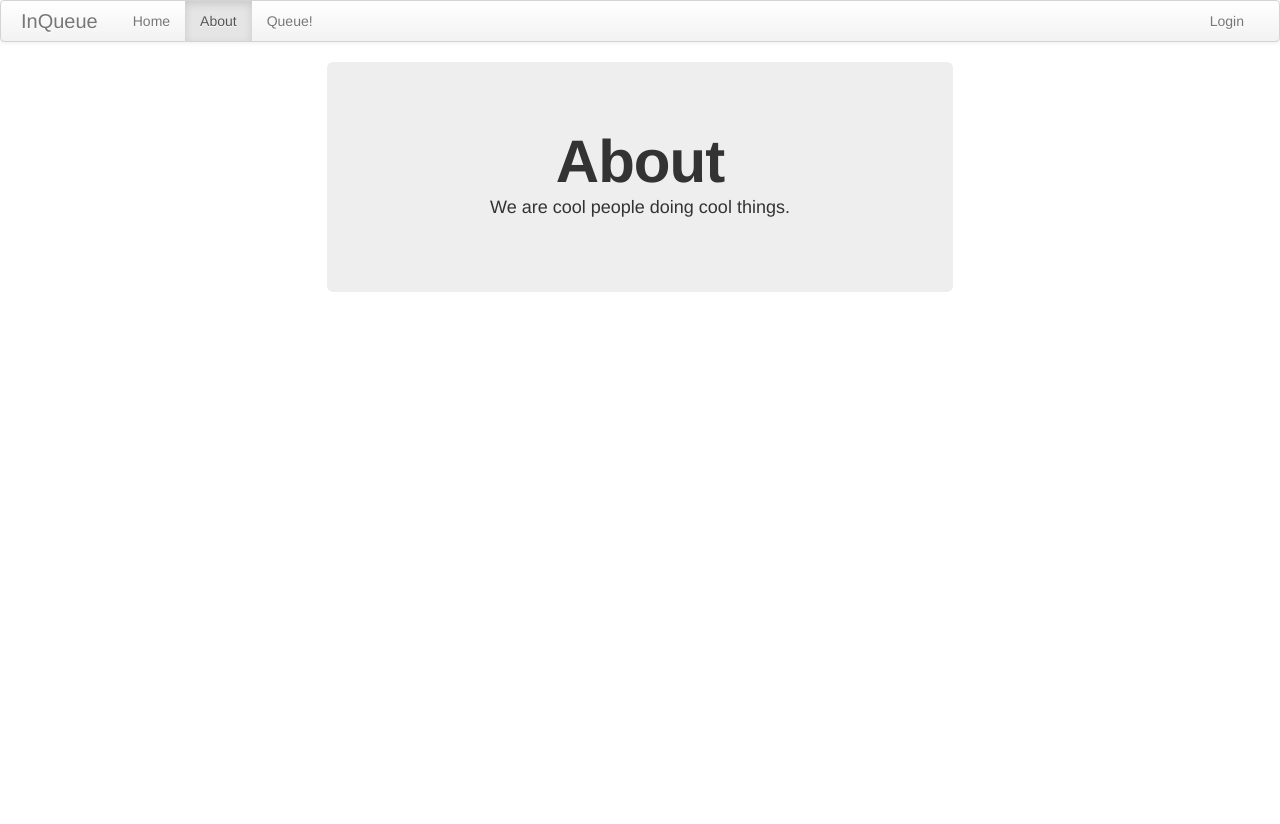
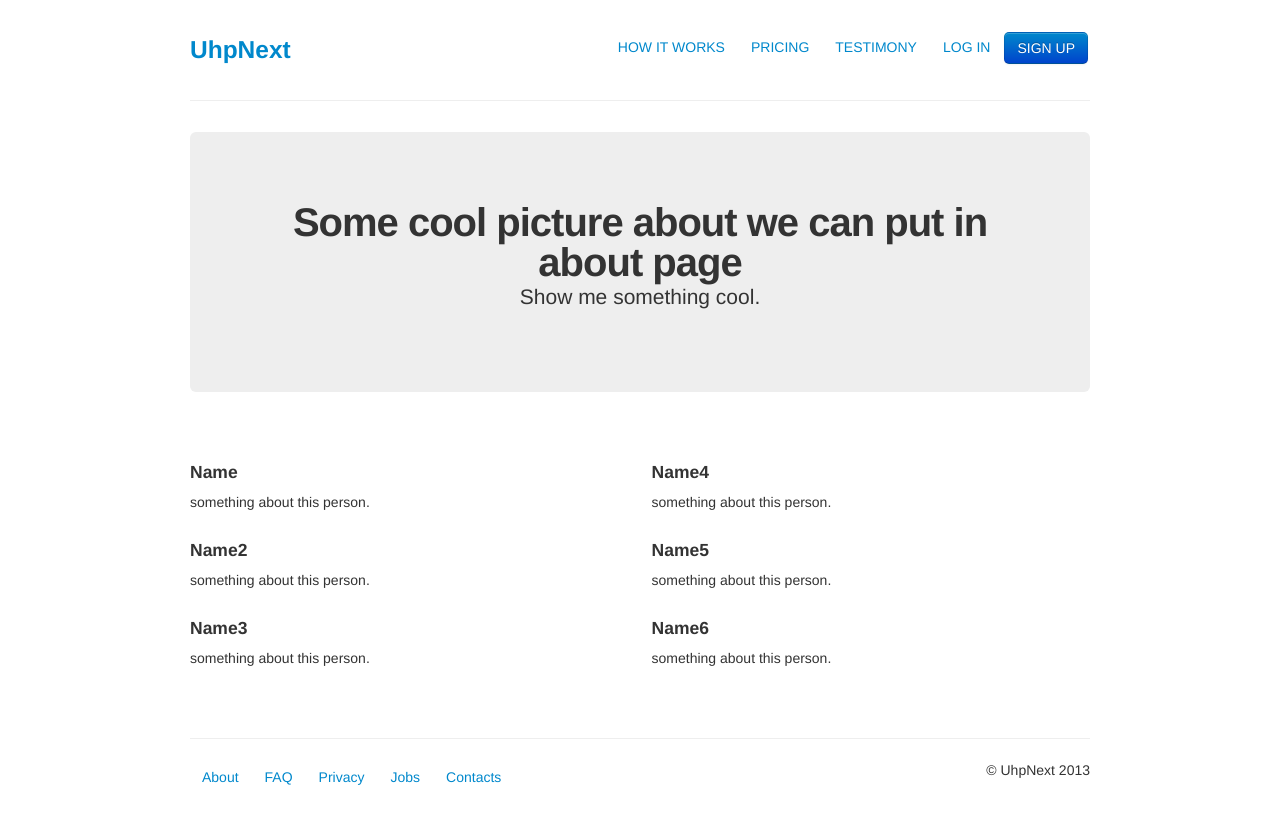
Before and after one commit to upnextapp/webserver, a website: page public/about.html in a window 1280 px wide. Before the commit the page ends 800 px from the top, so only its background shows below. Drawn offline with nearby package versions, Linux system fonts and the light colour scheme; files that its build step writes are made by us from their sources.

Commit message:
Edit template.html, about.html, and index.html.

```diff
--- a/public/about.html
+++ b/public/about.html
@@ -2,29 +2,129 @@
 <html lang="en">
 <head>
   <link rel="stylesheet" type="text/css" href="css/bootstrap.css">
-  <title>uhpNext - About</title>
+  <title>About - uhpNext</title>
 </head>
+<!-- styles -->
+    <link href="../assets/css/bootstrap.css" rel="stylesheet">
+    <style type="text/css">
+      body {
+        padding-top: 20px;
+        padding-bottom: 40px;
+      }
+
+      /* Custom container */
+      .container-narrow {
+        margin: 0 auto;
+        max-width: 900px;
+      }
+      .container-narrow > hr {
+        margin: 30px 0;
+      }
+
+      /* Main marketing message and sign up button */
+      .jumbotron {
+        margin: 70px 0;
+        text-align: center;
+      }
+      .jumbotron h1 {
+        font-size: 70px;
+        line-height: 1;
+      }
+      .jumbotron .btn {
+        font-size: 21px;
+        padding: 14px 24px;
+      }
+
+	  .hero-unit h1{
+		font-size: 40px;
+		light-height: 1;
+	  }
+      /* Supporting marketing content */
+      .marketing {
+        margin: 60px 0;
+      }
+      .marketing p + h4 {
+        margin-top: 28px;
+      }
+
+    </style>
+    <link href="../assets/css/bootstrap-responsive.css" rel="stylesheet">
 
 <body>
-  <div class="navbar">
-    <div class="navbar-inner">
-      <a class="brand" href="index.html">InQueue</a>
-      <ul class="nav">
-        <li><a href="index.html">Home</a></li>
-        <li class="active"><a href="about.html">About</a></li>
-        <li><a href="queue.html">Queue!</a></li>
-      </ul>
-      <ul class="nav pull-right">
-        <li><a href="login.html">Login</a></li>
-      </ul>
-    </div>
-  </div>
-  <div class="row-fluid">
-    <div class="hero-unit span6 offset3 text-center">
-      <h1>About</h1>
-      <p>We are cool people doing cool things.</p>
-    </div>
-  </div>
+	<div class="container-narrow">
+		<div class="masthead">
+			<div class="nav nav-pills pull-right">
+				<li><a href="#">HOW IT WORKS</a></li>
+				<li><a href="#">PRICING</a></li>
+				<li><a href="#">TESTIMONY</a></li>
+				<li><a href="./signin.html">LOG IN</a></li>
+				<li><a class="btn btn-primary" href="./signin.html">SIGN UP</a></li>
+			</div>
+			<h3><a href="./index.html">UhpNext</a></h3>
+		</div>
+		<hr>
+		<div class="hero-unit" align="center">
+			<h1>Some cool picture about we can put in about page</h1>
+			<p class="lead">Show me something cool.</p>
+		</div>
+		<div class="row-fluid marketing">
+			<div class="span6">
+				<h4>Name</h4>
+				<p>
+				something about this person.
+				</p>
+				<h4>Name2</h4>
+				<p>
+				something about this person.
+				</p>
+				<h4>Name3</h4>
+				<p>
+				something about this person.
+				</p>
+			</div>
+			<div class="span6">
+				<h4>Name4</h4>
+				<p>
+				something about this person.
+				</p>
+				<h4>Name5</h4>
+				<p>
+				something about this person.
+				</p>
+				<h4>Name6</h4>
+				<p>
+				something about this person.
+				</p>
+			</div>
+		</div>
+
+		<div class="footer">
+		<hr>
+			<div class="nav nav-pills pull-left">
+				<li><a href="./about.html">About</a></li>
+				<li><a href="#">FAQ</a></li>
+				<li><a href="#">Privacy</a></li>
+				<li><a href="#">Jobs</a></li>
+				<li><a href="#">Contacts</a></li>
+			</div>
+			<p align="right">&copy; UhpNext 2013</p>
+		</div>
+	</div> <!-- /container -->
+	<!-- javascript -->
+	<!-- placed at the end for faster page load -->
+	<script src="http://twitter.github.io/bootstrap/assets/js/jquery.js"></script>
+	<script src="http://twitter.github.io/bootstrap/assets/js/bootstrap-transition.js"></script>
+    <script src="http://twitter.github.io/bootstrap/assets/js/bootstrap-alert.js"></script>
+    <script src="http://twitter.github.io/bootstrap/assets/js/bootstrap-modal.js"></script>
+    <script src="http://twitter.github.io/bootstrap/assets/js/bootstrap-dropdown.js"></script>
+    <script src="http://twitter.github.io/bootstrap/assets/js/bootstrap-scrollspy.js"></script>
+    <script src="http://twitter.github.io/bootstrap/assets/js/bootstrap-tab.js"></script>
+    <script src="http://twitter.github.io/bootstrap/assets/js/bootstrap-tooltip.js"></script>
+    <script src="http://twitter.github.io/bootstrap/assets/js/bootstrap-popover.js"></script>
+    <script src="http://twitter.github.io/bootstrap/assets/js/bootstrap-button.js"></script>
+    <script src="http://twitter.github.io/bootstrap/assets/js/bootstrap-collapse.js"></script>
+    <script src="http://twitter.github.io/bootstrap/assets/js/bootstrap-carousel.js"></script>
+    <script src="http://twitter.github.io/bootstrap/assets/js/bootstrap-typeahead.js"></script>
 </body>
 
 </html>
```
Also changed, not shown: public/index.html (+17 -9 lines), public/template.html (+21 -7 lines).
